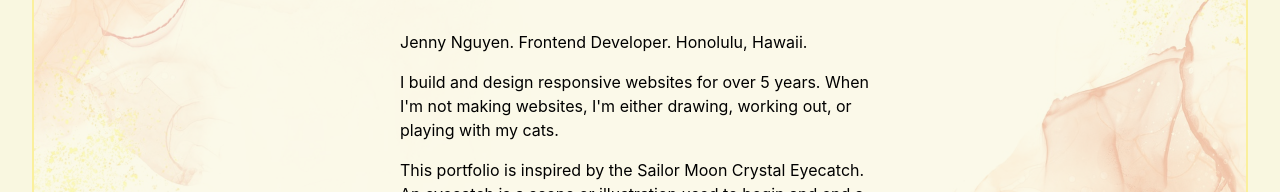
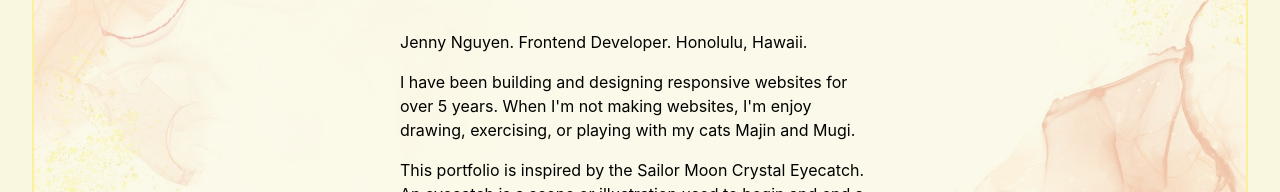
Before and after one commit to TrinhNgoc/portfolio_v2, a React (Create React App) app: page / in a window 1280 px wide. Shown: the part 297-489 px from the top of the page. Built offline with nearby package versions, Linux system fonts and the light colour scheme.

Commit message:
Edit text

```diff
--- a/src/Pages/Home.js
+++ b/src/Pages/Home.js
@@ -15,7 +15,7 @@ const Home = () => {
             Jenny Nguyen. Frontend Developer. Honolulu, Hawaii.
           </FadeInLeft>
           <FadeInLeft fontSize="f5" duration="2.5">
-            I build and design responsive websites for over 5 years. When I'm not making websites, I'm either drawing, working out, or playing with my cats.
+            I have been building and designing responsive websites for over 5 years. When I'm not making websites, I'm enjoy drawing, exercising, or playing with my cats Majin and Mugi.
           </FadeInLeft>
           <FadeInLeft fontSize="f5" duration="3">
             This portfolio is inspired by the Sailor Moon Crystal Eyecatch. An eyecatch is a scene or illustration used to begin and end a commercial break on Japanese TV shows.
```
